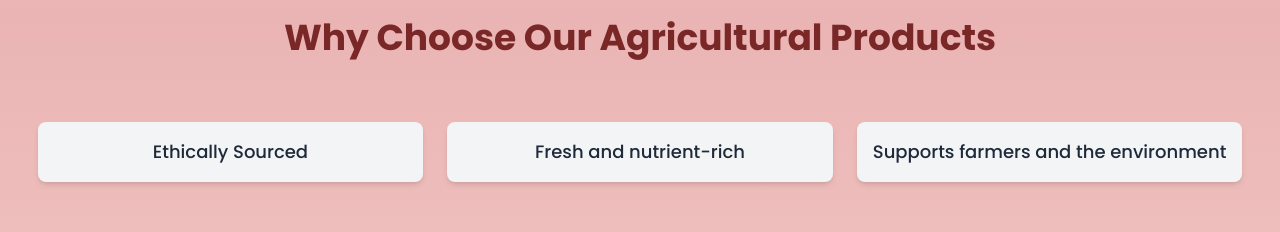
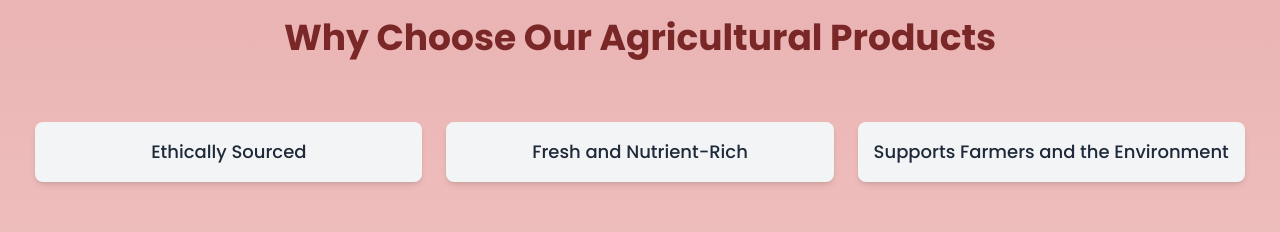
Before and after one commit to SamarthPD-21/Veblyss, a Next.js app in the folder client/: page /products/agricultural-products in a window 1280 px wide. Shown: the part 1860-2092 px from the top of the page. Built offline with nearby package versions, Linux system fonts and the light colour scheme.

Commit message:
productsData changes

```diff
--- a/client/src/Data/productsData.ts
+++ b/client/src/Data/productsData.ts
@@ -112,7 +112,7 @@ export const productsData = {
       },
     ],
     whyChooseOurProductSection: {
-      name: "leather",
+      name: "Leather",
       features: [
         "Private Label Services Available",
         "Skilled Handcrafted Detailing",
@@ -395,8 +395,8 @@ export const productsData = {
       name: "Agricultural",
       features: [
         "Ethically Sourced",
-        "Fresh and nutrient-rich",
-        "Supports farmers and the environment",
+        "Fresh and Nutrient-Rich",
+        "Supports Farmers and the Environment",
       ],
     },
     idealForSection: [
```
